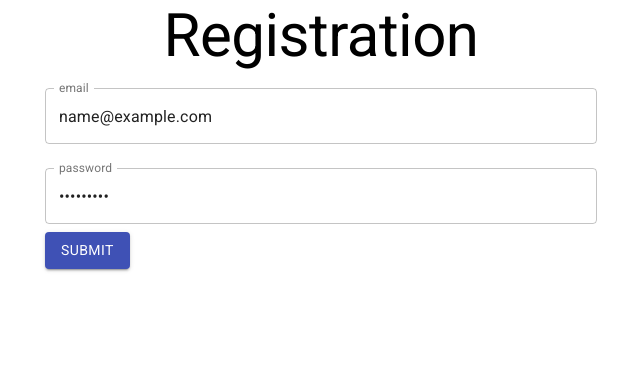
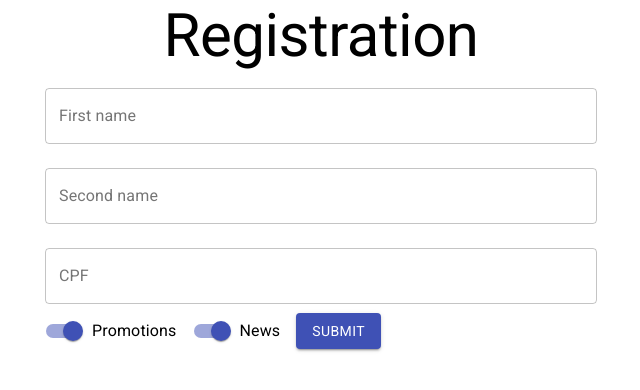
Before and after one commit to Felipe-Borba/alura-reactjs, a React (Create React App) app: page / in a window 1280 px wide. Both pictures are taken after typing "name@example.com", "Sample123" into the empty fields and a click on the button "SUBMIT". Shown: the top 390 px of the page, without its empty margins (319-959 px from the left). Built offline with nearby package versions, Linux system fonts and the light colour scheme.

Commit message:
02-04 dependency injection

```diff
--- a/src/components/SubscribeForm/Address.jsx
+++ b/src/components/SubscribeForm/Address.jsx
@@ -1,9 +1,12 @@
 import { Button, TextField } from '@material-ui/core'
 import React from 'react'
 
-function Address() {
+function Address({submitForm}) {
     return (
-        <form>
+        <form onSubmit={event => {
+            event.preventDefault();
+            submitForm({debug:'test'});
+        }}>
             <TextField
                 id='cep'
                 label='cep'
@@ -45,7 +48,7 @@ function Address() {
                 margin='normal'
             />
 
-            <Button id='submit' variant="contained" color="primary" fullWidth >
+            <Button type='submit' variant="contained" color="primary" fullWidth >
                 Finalize / Submit
             </Button>
         </form>
--- a/src/components/SubscribeForm/PersonalData.jsx
+++ b/src/components/SubscribeForm/PersonalData.jsx
@@ -2,7 +2,7 @@ import { Button, FormControlLabel, Switch, TextField } from '@material-ui/core';
 import React, { useState } from 'react';
 
 
-function PersonalData({ submitForm }) {
+function PersonalData({ nextStep }) {
     const [firstName, setFirstName] = useState();
     const [secondName, setSecondName] = useState();
     const [cpf, setCpf] = useState();
@@ -21,7 +21,7 @@ function PersonalData({ submitForm }) {
     return (
         <form onSubmit={event => {
             event.preventDefault();
-            submitForm({ firstName, secondName, cpf, promotions, news });
+            nextStep();
         }}>
             <TextField
                 id='firstName'
--- a/src/components/SubscribeForm/SubscribeForm.jsx
+++ b/src/components/SubscribeForm/SubscribeForm.jsx
@@ -8,16 +8,20 @@ import UserData from './UserData';
 function SubscribeForm({ submitForm }) {
     const [currentStep, setCurrentStep] = useState(0);
 
+    function nextStep(){
+        setCurrentStep(currentStep+1);
+    }
+
     function currentForm(currentStep) {
         switch (currentStep) {
             case 0:
-                return <UserData />;
+                return <UserData nextStep={nextStep} />;
 
             case 1:
-                return <PersonalData submitForm={submitForm} />;
+                return <PersonalData nextStep={nextStep} />;
 
             case 2:
-                return <Address />;
+                return <Address submitForm={submitForm}/>;
 
             default:
                 return <Typography>Select form error</Typography>;
--- a/src/components/SubscribeForm/UserData.jsx
+++ b/src/components/SubscribeForm/UserData.jsx
@@ -1,17 +1,21 @@
 import { Button, TextField } from '@material-ui/core'
 import React from 'react'
 
-function UserData() {
+function UserData({ nextStep }) {
 
     return (
-        <form>
+        <form onSubmit={event => {
+            event.preventDefault();
+            nextStep();
+        }}>
             <TextField
                 id='email'
                 label='email'
                 type='email'
                 variant='outlined'
+                margin='normal'
                 fullWidth
-                margin='normal'
+            //require //TODO uncomment
             />
 
             <TextField
@@ -19,11 +23,12 @@ function UserData() {
                 label='password'
                 type='password'
                 variant='outlined'
+                margin='normal'
                 fullWidth
-                margin='normal'
+            //require //TODO uncomment
             />
 
-            <Button id='submit' variant="contained" color="primary" >
+            <Button type='submit' variant="contained" color="primary" >
                 Submit
             </Button>
 
```
